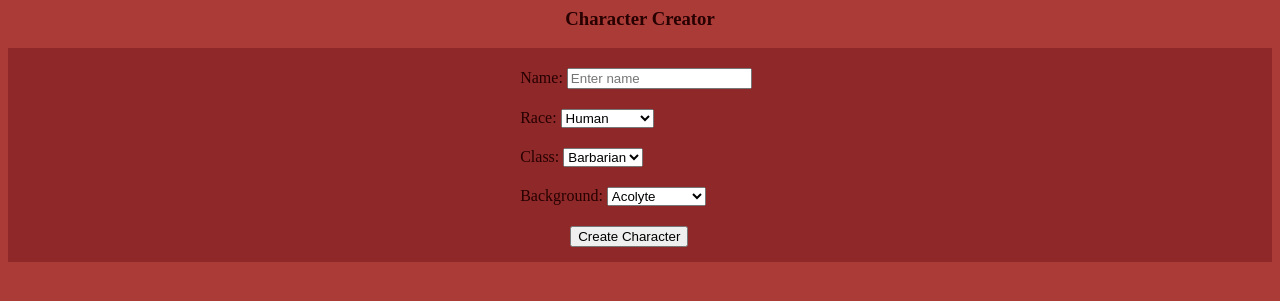
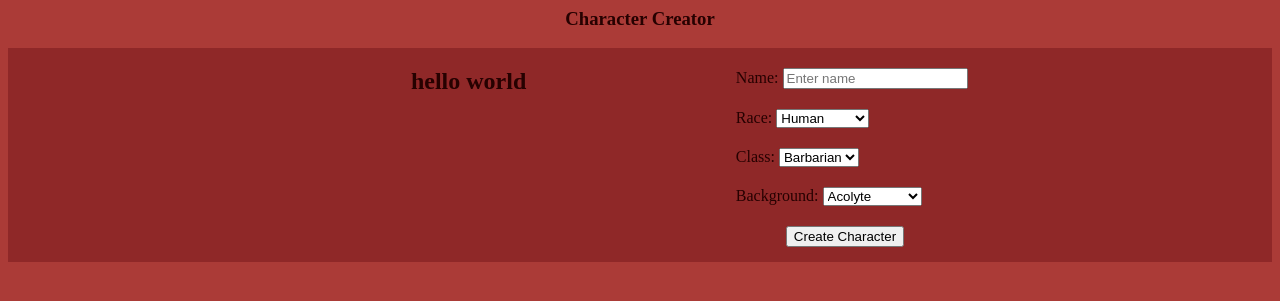
Before and after one commit to fusion407/DnD-Character-Creator, a plain HTML site: page index.html in a window 1280 px wide. Both pictures are taken after a click on the button "New Character". Shown: the part 69-370 px from the top of the page. Drawn offline with Linux system fonts and the light colour scheme.

Commit message:
added action points container

```diff
--- a/index.html
+++ b/index.html
@@ -17,6 +17,9 @@
         </div>
     </div>
     <div class="create-character-container">
+        <div class="action-points-container">
+            <h2>hello world</h2>
+        </div>
         <div class="form-container">
             <form action="" method="post" id="addCharacter">
                 <div class="field">
--- a/style.css
+++ b/style.css
@@ -43,15 +43,19 @@ body {
 .description-container {
     display: inline-block;
     border-color: black;
-    border-radius: 10px;
 }
 .description {
     display: inline-flex;
-    width: 50%;
+    width: 60%;
     margin-left: 10%;
+    margin-right: -10%;
     font-weight: bold;
     font-size: small;
 }
-div#form-container {
+.form-container {
+    margin-left: 25%;
+}
+.action-points-container {
     margin-left: 10%;
+    margin-right: -10%;
 }
```
